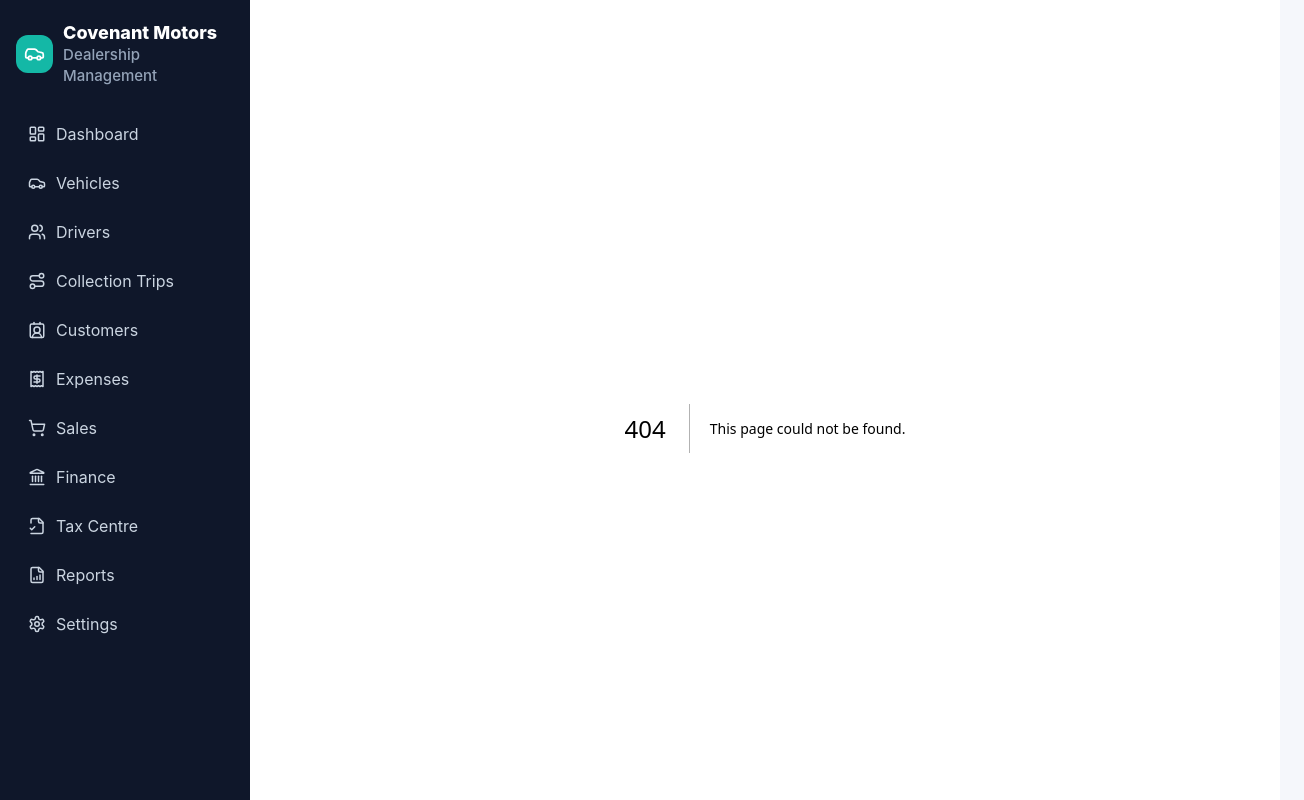
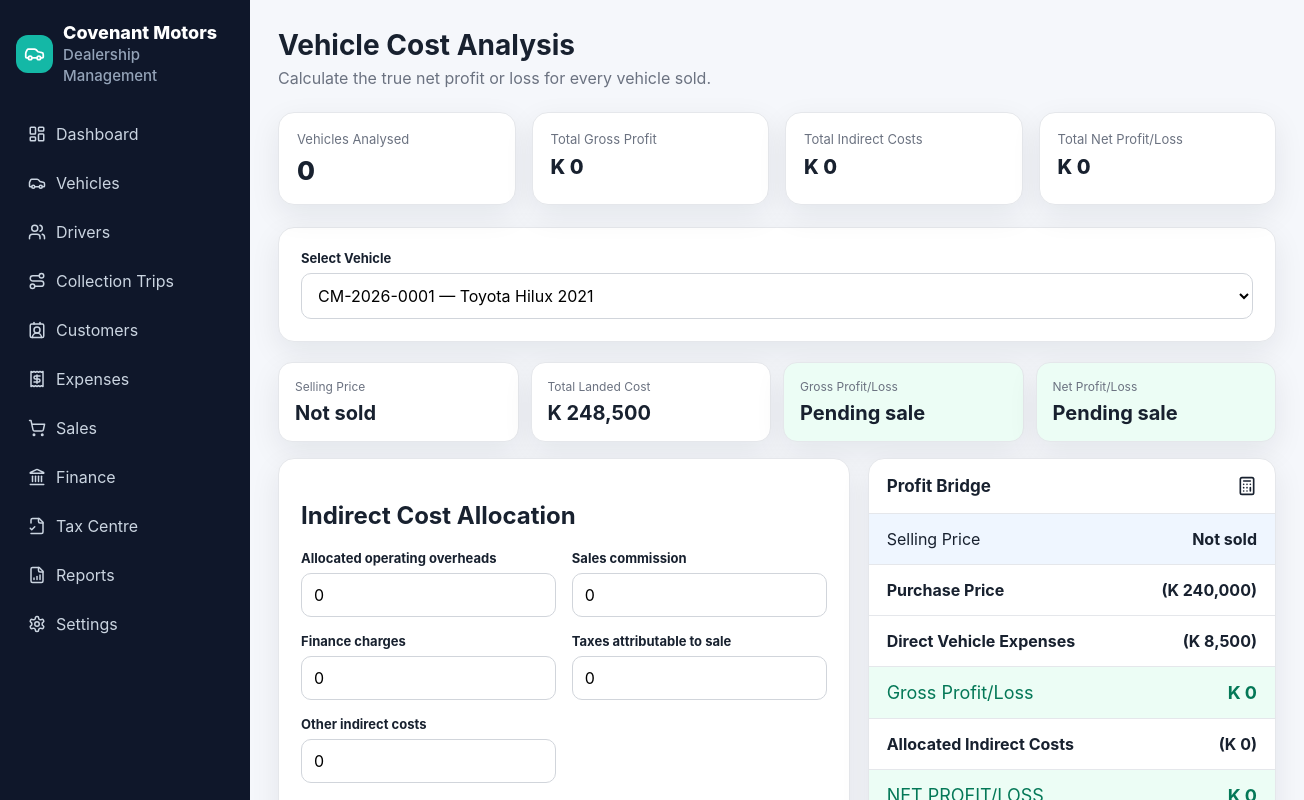
Before and after one commit to UpeLungu/covenant-motors, a Next.js app: page /cost-analysis in a window 1280 px wide. Before the commit this address had no page. Shown: the top 800 px of the page, 1304 px wide, since content can reach past the window. Built offline with nearby package versions, Linux system fonts and the light colour scheme.

Commit message:
Add net profit and loss cost analysis module

```diff
--- /dev/null
+++ b/app/cost-analysis/page.tsx
@@ -0,0 +1,23 @@
+"use client";
+import Link from "next/link";
+import {FormEvent,useEffect,useMemo,useState} from "react";
+import {Calculator,Save} from "lucide-react";
+import {loadVehicles} from "@/lib/vehicle-store";
+import {loadSales} from "@/lib/sales-store";
+import {loadVehicleExpenses} from "@/lib/ledger-store";
+import {loadCostAnalyses,saveCostAnalyses,totalIndirectCost,VehicleCostAnalysis} from "@/lib/cost-analysis-store";
+const money=(n:number)=>new Intl.NumberFormat("en-ZM",{style:"currency",currency:"ZMW",maximumFractionDigits:0}).format(n);
+export default function CostAnalysisPage(){
+ const [vehicles,setVehicles]=useState<any[]>([]),[sales,setSales]=useState<any[]>([]),[expenses,setExpenses]=useState<any[]>([]),[analyses,setAnalyses]=useState<VehicleCostAnalysis[]>([]),[selected,setSelected]=useState("");
+ useEffect(()=>{const v=loadVehicles();setVehicles(v);setSales(loadSales());setExpenses(loadVehicleExpenses());setAnalyses(loadCostAnalyses());if(v.length)setSelected(v[0].id)},[]);
+ const rows=useMemo(()=>vehicles.map(v=>{const sale=sales.find(s=>s.vehicleId===v.id);const direct=expenses.filter(e=>e.vehicleId===v.id).reduce((a,e)=>a+Number(e.amount||0),0);const landed=Number(v.purchasePrice||0)+direct;const gross=sale?Number(sale.sellingPrice||0)-landed:0;const analysis=analyses.find(a=>a.vehicleId===v.id);const indirect=totalIndirectCost(analysis);return{v,sale,direct,landed,gross,indirect,net:sale?gross-indirect:0,analysis}}),[vehicles,sales,expenses,analyses]);
+ const current=rows.find(r=>r.v.id===selected);
+ function save(e:FormEvent<HTMLFormElement>){e.preventDefault();if(!selected)return;const f=new FormData(e.currentTarget);const item:VehicleCostAnalysis={vehicleId:selected,allocatedOverheads:Number(f.get("allocatedOverheads")||0),salesCommission:Number(f.get("salesCommission")||0),financeCharges:Number(f.get("financeCharges")||0),taxCost:Number(f.get("taxCost")||0),otherIndirectCosts:Number(f.get("otherIndirectCosts")||0),notes:String(f.get("notes")||""),updatedAt:new Date().toISOString()};const next=[item,...analyses.filter(x=>x.vehicleId!==selected)];saveCostAnalyses(next);setAnalyses(next)}
+ return <><div className="topbar"><div className="title"><h1>Vehicle Cost Analysis</h1><p>Calculate the true net profit or loss for every vehicle sold.</p></div></div>
+ <div className="cards"><div className="card"><div className="metric-label">Vehicles Analysed</div><div className="metric-value">{rows.filter(r=>r.analysis).length}</div></div><div className="card"><div className="metric-label">Total Gross Profit</div><div className="metric-value small-money">{money(rows.reduce((a,r)=>a+r.gross,0))}</div></div><div className="card"><div className="metric-label">Total Indirect Costs</div><div className="metric-value small-money">{money(rows.reduce((a,r)=>a+r.indirect,0))}</div></div><div className="card"><div className="metric-label">Total Net Profit/Loss</div><div className="metric-value small-money">{money(rows.reduce((a,r)=>a+r.net,0))}</div></div></div>
+ <section className="form-card section-gap"><div className="field"><label>Select Vehicle</label><select className="select" value={selected} onChange={e=>setSelected(e.target.value)}>{vehicles.map(v=><option key={v.id} value={v.id}>{v.stockId} — {v.make} {v.model} {v.year}</option>)}</select></div></section>
+ {current&&<><div className="deal-kpis"><div><span>Selling Price</span><b>{current.sale?money(current.sale.sellingPrice):"Not sold"}</b></div><div><span>Total Landed Cost</span><b>{money(current.landed)}</b></div><div className={current.gross>=0?"positive-card":"negative-card"}><span>Gross Profit/Loss</span><b>{current.sale?money(current.gross):"Pending sale"}</b></div><div className={current.net>=0?"positive-card":"negative-card"}><span>Net Profit/Loss</span><b>{current.sale?money(current.net):"Pending sale"}</b></div></div>
+ <div className="grid-2"><form className="form-card" onSubmit={save}><h2>Indirect Cost Allocation</h2><div className="form-grid"><div className="field"><label>Allocated operating overheads</label><input className="input" type="number" min="0" step="0.01" name="allocatedOverheads" defaultValue={current.analysis?.allocatedOverheads||0}/></div><div className="field"><label>Sales commission</label><input className="input" type="number" min="0" step="0.01" name="salesCommission" defaultValue={current.analysis?.salesCommission||0}/></div><div className="field"><label>Finance charges</label><input className="input" type="number" min="0" step="0.01" name="financeCharges" defaultValue={current.analysis?.financeCharges||0}/></div><div className="field"><label>Taxes attributable to sale</label><input className="input" type="number" min="0" step="0.01" name="taxCost" defaultValue={current.analysis?.taxCost||0}/></div><div className="field"><label>Other indirect costs</label><input className="input" type="number" min="0" step="0.01" name="otherIndirectCosts" defaultValue={current.analysis?.otherIndirectCosts||0}/></div><div className="field full"><label>Notes</label><textarea className="textarea" name="notes" defaultValue={current.analysis?.notes||""}/></div></div><div className="actions"><button className="button"><Save size={17}/>Save Analysis</button></div></form>
+ <section className="panel"><div className="panel-head"><h2>Profit Bridge</h2><Calculator size={20}/></div><div className="ledger-list"><div className="ledger-sale"><span>Selling Price</span><b>{current.sale?money(current.sale.sellingPrice):"Not sold"}</b></div><div className="ledger-row"><span><b>Purchase Price</b></span><b>({money(current.v.purchasePrice)})</b></div><div className="ledger-row"><span><b>Direct Vehicle Expenses</b></span><b>({money(current.direct)})</b></div><div className={current.gross>=0?"ledger-profit":"ledger-loss"}><span>Gross Profit/Loss</span><b>{money(current.gross)}</b></div><div className="ledger-row"><span><b>Allocated Indirect Costs</b></span><b>({money(current.indirect)})</b></div><div className={current.net>=0?"ledger-profit":"ledger-loss"}><span>NET PROFIT/LOSS</span><b>{money(current.net)}</b></div></div><div className="panel-body"><Link className="button secondary" href={`/vehicles/${current.v.id}`}>Open Deal Jacket</Link></div></section></div></>}
+ <section className="panel" style={{marginTop:18}}><div className="panel-head"><h2>Vehicle Profitability Register</h2></div><div className="table-wrap"><table><thead><tr><th>Stock ID</th><th>Vehicle</th><th>Selling Price</th><th>Landed Cost</th><th>Gross Profit/Loss</th><th>Indirect Costs</th><th>Net Profit/Loss</th></tr></thead><tbody>{rows.map(r=><tr key={r.v.id}><td><Link href={`/vehicles/${r.v.id}`}><b>{r.v.stockId}</b></Link></td><td>{r.v.make} {r.v.model} {r.v.year}</td><td>{r.sale?money(r.sale.sellingPrice):"Not sold"}</td><td>{money(r.landed)}</td><td className={r.gross>=0?"profit":"loss"}>{r.sale?money(r.gross):"—"}</td><td>{money(r.indirect)}</td><td className={r.net>=0?"profit":"loss"}><b>{r.sale?money(r.net):"—"}</b></td></tr>)}</tbody></table></div></section></>;
+}
```
